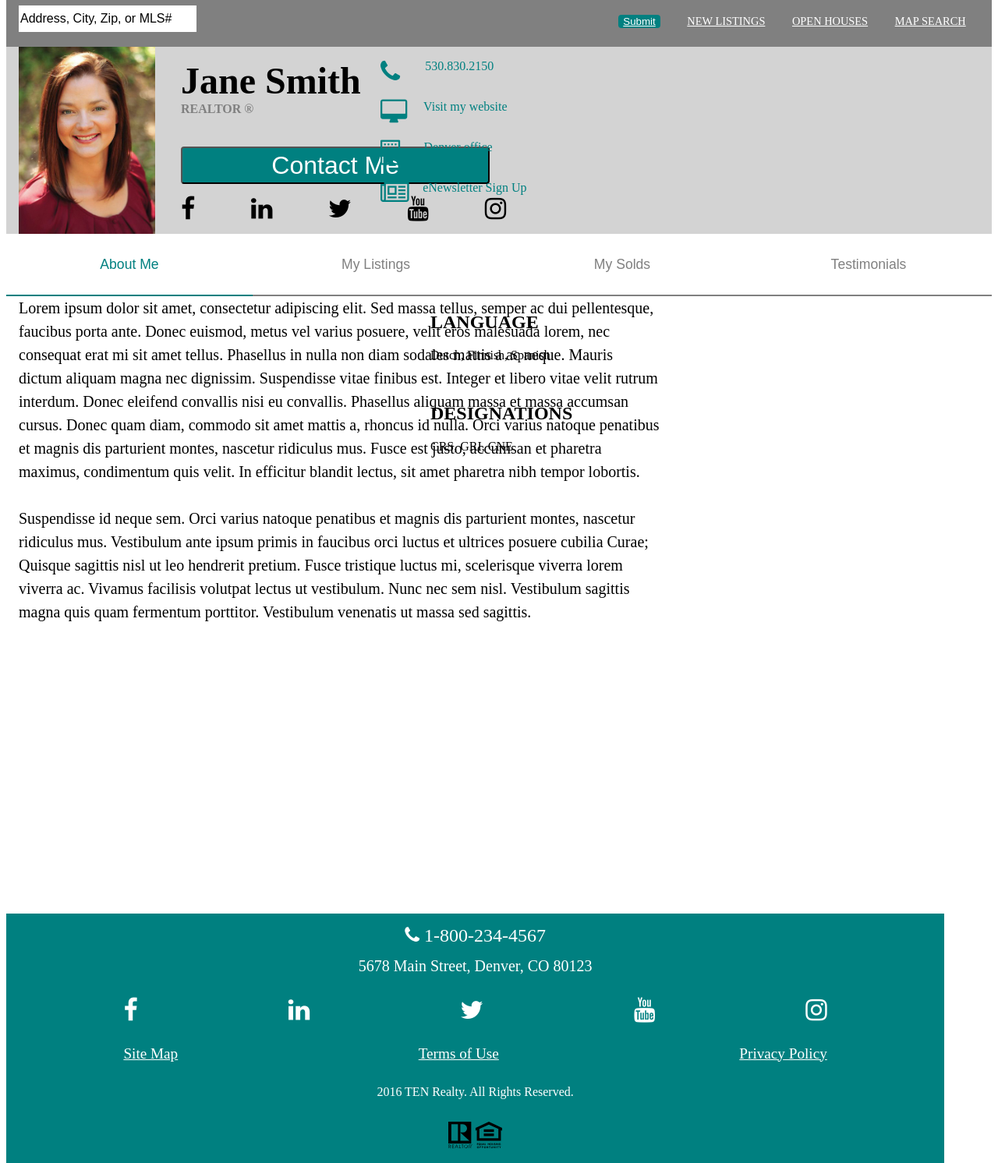
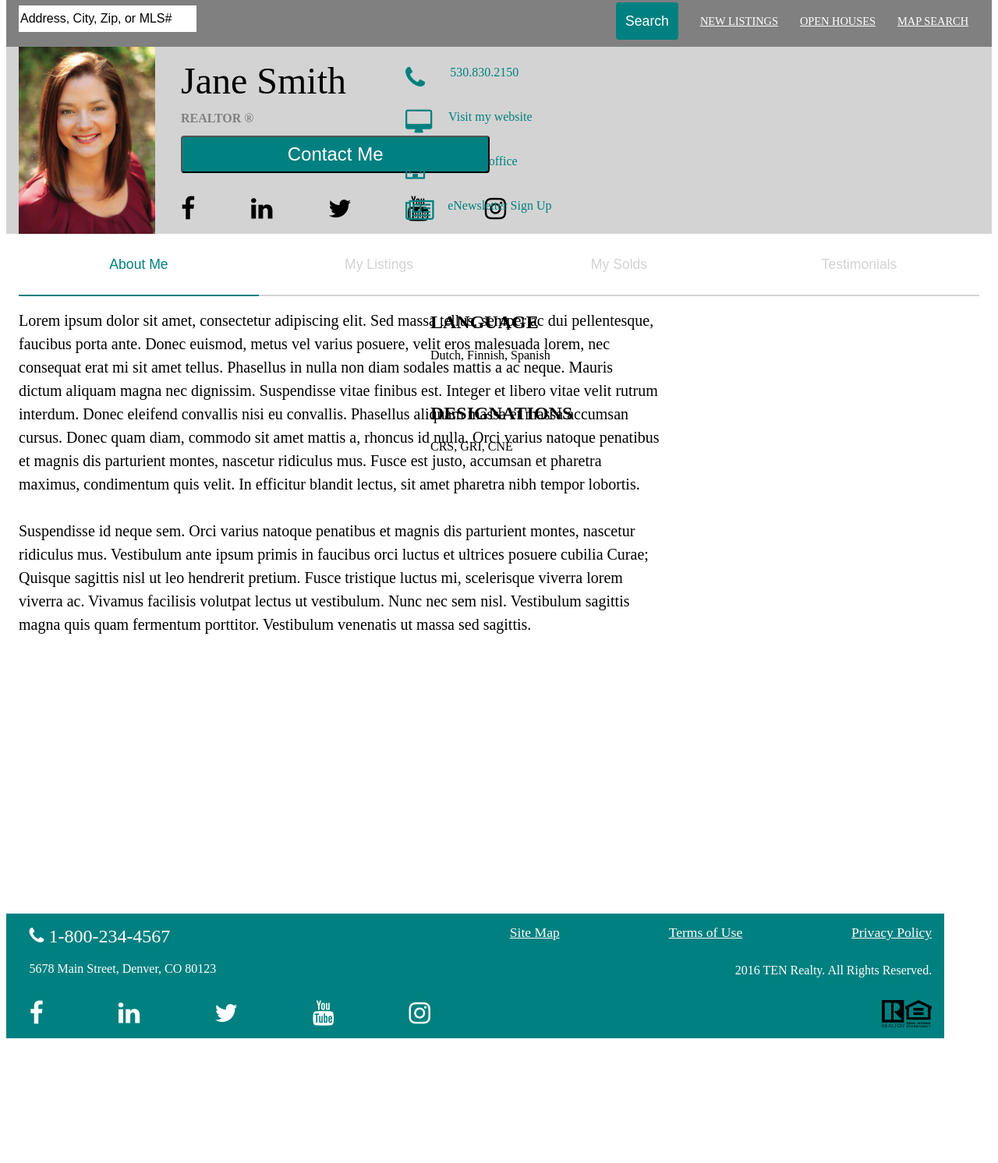
Before and after one commit to abiv23/responsive-design-practice, a plain HTML site: page index.html in a window 1280 px wide. Shown: the part 76-1568 px from the top of the page at 78% size. After the commit the page ends 1408 px from the top, so only its background shows below. Drawn offline with Linux system fonts and the light colour scheme.

Commit message:
:sparkles: tablet footer finished

```diff
--- a/index.html
+++ b/index.html
@@ -31,7 +31,7 @@
           <img class="search-logo" src="/assets/SVGs/search.svg" />
           </button>
           <div class="links">
-            <button class="nav-submit" type="button">Submit</button>
+            <button class="nav-submit" type="button">Search</button>
             <a>NEW LISTINGS</a>
             <a>OPEN HOUSES</a>
             <a>MAP SEARCH</a>
@@ -91,6 +91,7 @@
     </section>
   </main>
   <footer>
+    <div class="footer-contact-container">
       <aside class="footer-phn-address">
         <i class="fa fa-phone"><span class="footer-phn"> 1-800-234-4567</span></i>
         <span class="footer-address">5678 Main Street, Denver, CO 80123</span>
@@ -102,16 +103,19 @@
         <i class="fa fa-youtube fa-2x"></i>
         <i class="fa fa-instagram fa-2x"></i>
       </aside>
+    </div>
+    <div class="footer-link-container">
       <aside class="footer-links">
         <a href="/">Site Map</a>
         <a href="/">Terms of Use</a>
         <a href="/">Privacy Policy</a>
       </aside>
-    <span> 2016 TEN Realty. All Rights Reserved.</span>
+      <span class="footer-cpyrght"> 2016 TEN Realty. All Rights Reserved.</span>
       <aside class="footer-logos">
         <img src="/assets/SVGs/realtor.svg" />
         <img src="/assets/SVGs/equal-housing.svg" />
       </aside>
+    </div>
   </footer>
 </body>
 
--- a/style.scss
+++ b/style.scss
@@ -108,6 +108,9 @@ header {
               display: none;
             .nav-submit {
               display: none;
+              width: 5rem;
+              height: 3rem;
+              text-decoration: none;
             }
             @media screen and (min-width: 481px){
               .nav-submit {
@@ -116,6 +119,10 @@ header {
                 color: white;
                 border: none;
                 border-radius: .25rem;
+                font-size: 1.1rem;
+              }
+              a {
+                text-decoration: underline;
               }
             }
           }
@@ -130,7 +137,6 @@ header {
               width: 30rem;
               color: white;
               font-size: .9rem;
-              text-decoration: underline;
             }
           }
         }
@@ -174,6 +180,7 @@ main {
           width: 90vw;
           margin-top: 1rem;
           margin-bottom: 0;
+          font-weight: normal;
         }
         .realtor-cpyrght{
           position: relative;
@@ -181,6 +188,11 @@ main {
           width: 90vw;
           margin-top: 0;
           color: grey;
+        }
+        @media screen and (min-width: 481px){
+          .realtor-cpyrght {
+            margin-top: .75rem;
+          }
         }
         .contact-btn {
           position: absolute;
@@ -193,7 +205,7 @@ main {
         }
         @media screen and (min-width: 481px){
           .contact-btn {
-            top: 8rem;
+            font-size: 1.5rem;
           }
         }
       }
@@ -207,7 +219,7 @@ main {
       }
       .hero-i-container{
         position: absolute;
-        top: 35rem;
+        top: 36rem;
         width: 90%;
         left: 1rem;
         height: 3rem;
@@ -230,7 +242,7 @@ main {
   }
     .hero-contact-container {
       position: absolute;
-      top: 38rem;
+      top: 40rem;
       width: 90%;
       height: 13rem;
       left: 1rem;
@@ -261,9 +273,10 @@ main {
     }
     @media screen and (min-width: 481px){
       .hero-contact-container{
-        top: 1rem;
-        left: 30rem;
+        top: 1.5rem;
+        left: 32rem;
         width: 33%;
+        height: 95%;
       }
     }
   }
@@ -297,12 +310,12 @@ main {
         height: 5rem;
         background-color: white;
         width: 25%;
-        border: 2px solid grey;
+        border: 2px solid lightgrey;
         border-top: none;
         border-left: none;
         border-right: none;
         font-size: 1.1rem;
-        color: grey;
+        color: lightgrey;
       }
       .active {
         color: teal;
@@ -316,6 +329,9 @@ main {
       .content-tab {
         display: flex;
         justify-content: space-around;
+        position: absolute;
+        left: 1rem;
+        right: 1rem;
         }
       }
     .content-block {
@@ -329,6 +345,7 @@ main {
     @media screen and (min-width: 481px){
       .content-block {
         width: 65%;
+        top: 6rem;
         }
       }
     .designation-container {
@@ -348,7 +365,7 @@ main {
   }
   @media screen and (min-width: 481px){
     .content-container {
-      // top: 3rem;
+      height: 0;
       }
     }
 }
@@ -357,13 +374,17 @@ footer {
   position: absolute;
   width: 94vw;
   top: 137rem;
-  display: flex;
   background-color: teal;
   color: white;
+  height: 20rem;
+  .footer-contact-container{
+    display: flex;
     flex-direction: column;
     align-items: center;
     justify-content: space-around;
-  height: 20rem;
+    position: absolute;
+    width: 100%;
+    height: 10rem;
     .footer-phn-address {
       display: flex;
       flex-direction: column;
@@ -380,12 +401,49 @@ footer {
       .footer-address {
         font-size: 1.25rem;
       }
+      @media screen and (min-width: 481px){
+        .footer-address{
+          font-size: 1rem;
+        }
+      }
+    }
+    @media screen and (min-width: 481px){
+      .footer-phn-address {
+        display: flex;
+        align-items: flex-start;
+        width: 95%;
+
+      }
     }
     .footer-i-container {
       display: flex;
       justify-content: space-between;
       width: 75%;
     }
+    @media screen and (min-width: 481px){
+      .footer-i-container {
+        display: flex;
+        align-items: flex-start;
+        width: 95%;
+
+      }
+    }
+  }
+  @media screen and (min-width: 481px){
+    .footer-contact-container {
+      width: 45%;
+      left: 1rem;
+    }
+  }
+  .footer-link-container {
+    display: flex;
+    flex-direction: column;
+    align-items: center;
+    justify-content: space-around;
+    position: absolute;
+    width: 100%;
+    bottom: 0;
+    height: 10rem;
     .footer-links {
       display: flex;
       justify-content: space-between;
@@ -395,9 +453,40 @@ footer {
         color: white;
       }
     }
+    @media screen and (min-width: 481px){
+      .footer-links {
+        width: 100%;
+        font-size: 1.1rem;
+      }
+    }
+    .footer-cpyrght{
+      display: flex;
+      justify-content: flex-end;
+      width: 100%;
+      font-size: 1rem;
+
+    }
+    .footer-logos {
+
+    }
+    @media screen and (min-width: 481px){
+      .footer-logos {
+        display: flex;
+        justify-content: flex-end;
+        width: 100%;
+      }
+    }
+  }
+  @media screen and (min-width: 481px){
+    .footer-link-container {
+      width: 45%;
+      right: 1rem;
+    }
+  }
 }
   @media screen and (min-width: 481px){
     footer {
       top: 78rem;
+      height: 10rem;
       }
     }
```
Also changed, not shown: style.css. Lines whose indentation alone changed are shown as unchanged.
